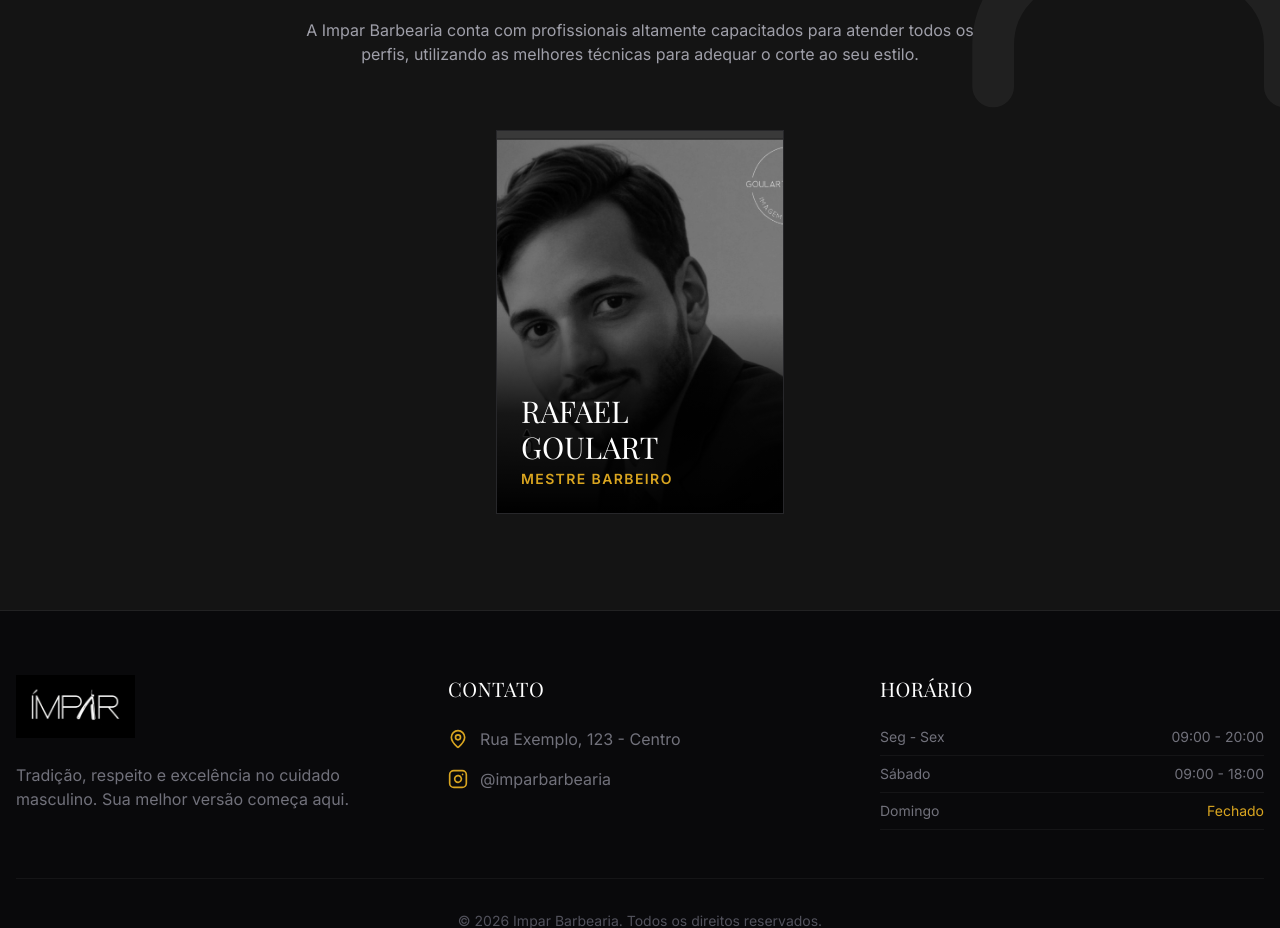
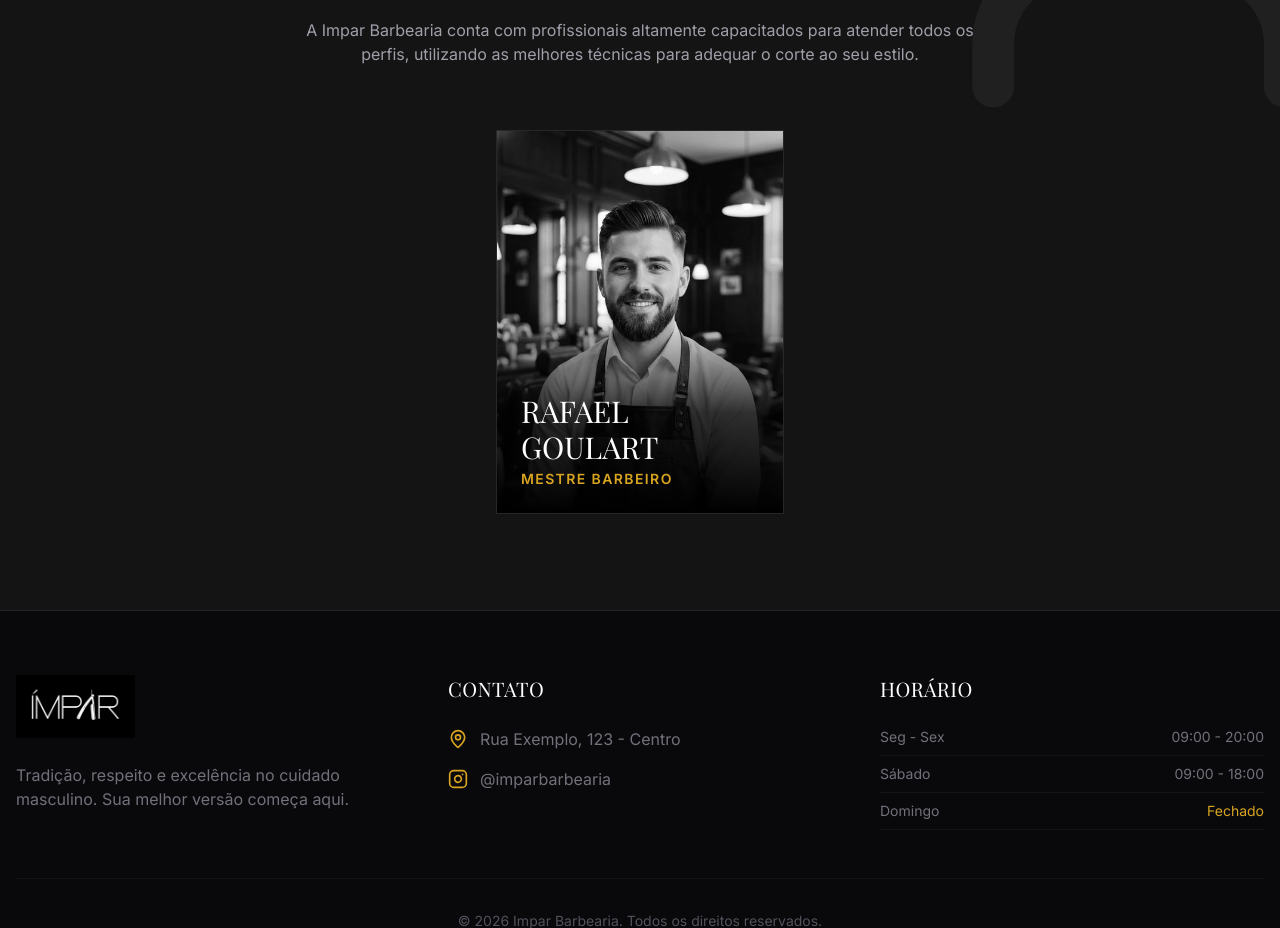
Before and after one commit to neuracontrol1-cloud/impar-barber, a React (Vite) app: page / in a window 1280 px wide. Shown: the part 2527-3455 px from the top of the page. Built offline with nearby package versions, Linux system fonts and the light colour scheme; a web font is replaced by a local one.

Commit message:
Finalize visual cleanup: remove old Goulart logo from banner and portrait

```diff
--- a/src/pages/BookingFlow.tsx
+++ b/src/pages/BookingFlow.tsx
@@ -256,7 +256,7 @@ function BookingFlow() {
       <main className="container mx-auto px-4 py-8 pb-24">
         {step === 1 && (
           <div className="w-full h-48 sm:h-64 rounded-2xl overflow-hidden mb-8 relative shadow-lg border border-border/50">
-            <img src="/barber_action.png" alt="Barbeiro em ação" className="w-full h-full object-cover opacity-80" />
+            <img src="/booking_banner_premium.png" alt="Barbeiro em ação" className="w-full h-full object-cover opacity-80" />
             <div className="absolute inset-0 bg-gradient-to-t from-background via-background/50 to-transparent" />
             <div className="absolute bottom-6 left-6 right-6 text-center">
               <h1 className="text-3xl font-serif font-bold text-white mb-2 tracking-wide">Agende seu horário</h1>
--- a/src/pages/Landing.tsx
+++ b/src/pages/Landing.tsx
@@ -209,7 +209,7 @@ export function Landing() {
                         <div className="group cursor-pointer">
                             <div className="relative overflow-hidden w-72 h-96 border border-zinc-800 bg-zinc-900">
                                 <img
-                                    src="/barber_portrait.png"
+                                    src="/rafael_portrait_v2.png"
                                     alt="Rafael Goulart"
                                     className="w-full h-full object-cover transition-transform duration-700 group-hover:scale-105 group-hover:opacity-80 grayscale group-hover:grayscale-0"
                                 />
```
Also changed, not shown: public/booking_banner_premium.png (added), public/rafael_portrait_v2.png (added).
